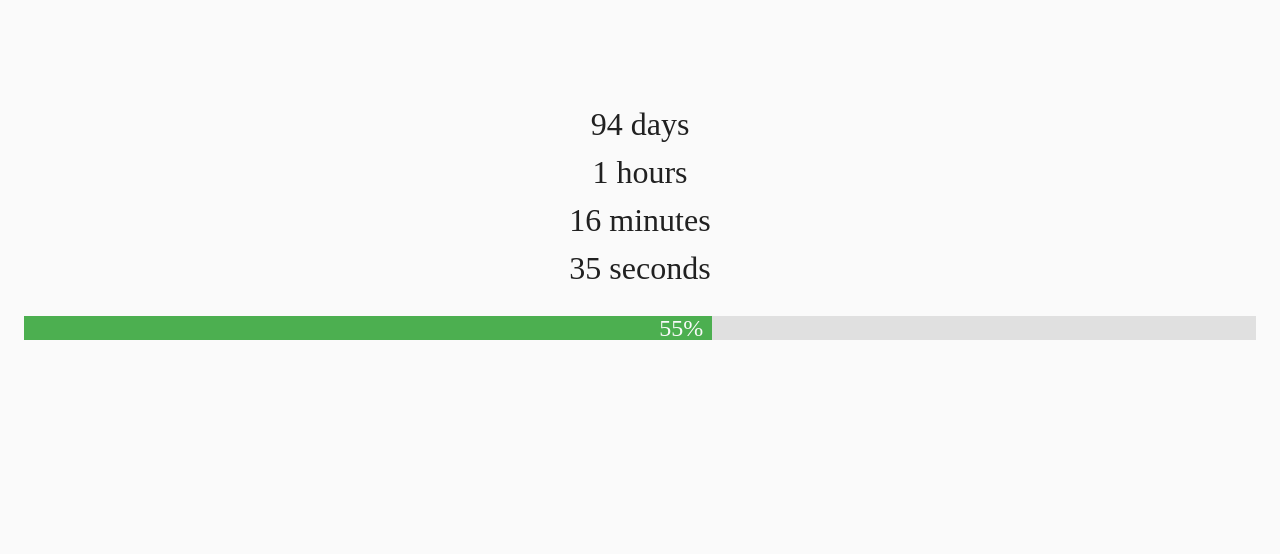
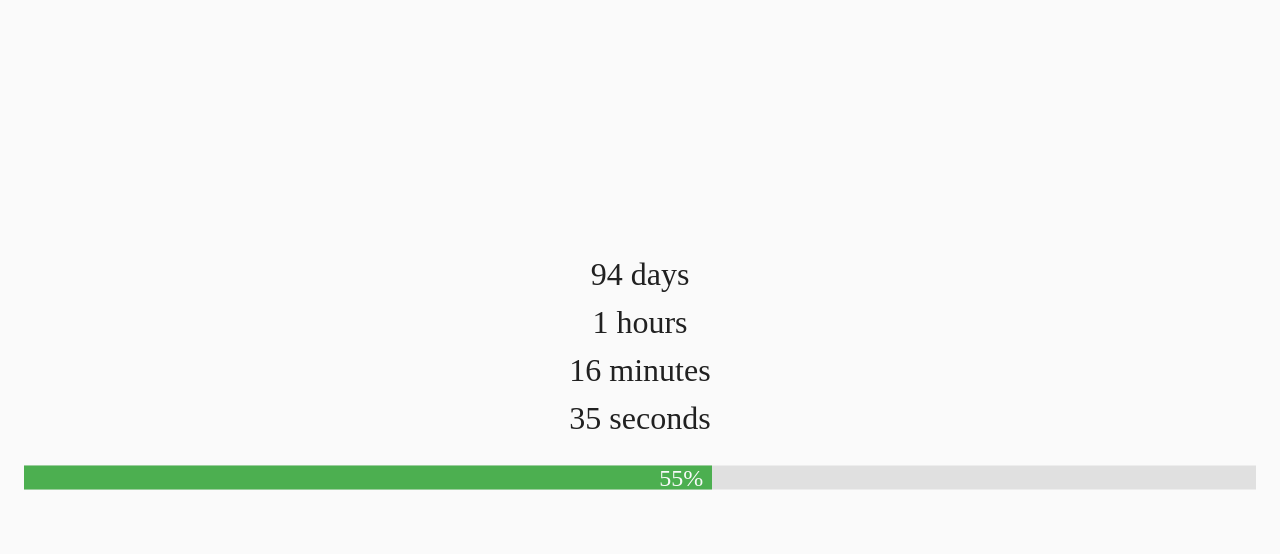
Before and after one commit to kevindurb/wedding-countdown, a website: page index.html in a window 1280 px wide. Drawn offline with nearby package versions, Linux system fonts and the light colour scheme.

Commit message:
center everything vertically

```diff
--- a/index.css
+++ b/index.css
@@ -12,7 +12,6 @@ body {
 }
 
 #countdown {
-  margin-top: 100px;
 }
 
 #days {
@@ -55,3 +54,10 @@ body {
   color: #fafafa;
   top: -49px;
 }
+
+#container {
+  position: absolute;
+  width: 100%;
+  top: 50%;
+  transform: translateY(-50%);
+}
--- a/index.html
+++ b/index.html
@@ -11,6 +11,7 @@
     <title>Countdown</title>
   </head>
   <body>
+    <div id="container">
       <div id="countdown">
         <div id="days"></div>
         <div id="hours"></div>
@@ -19,6 +20,7 @@
       </div>
       <progress id="progress" max="100"></progress>
       <div id="percent">0%</div>
+    </div>
     <script src="./index.js"></script>
   </body>
 </html>
```
Lines whose indentation alone changed are shown as unchanged.
